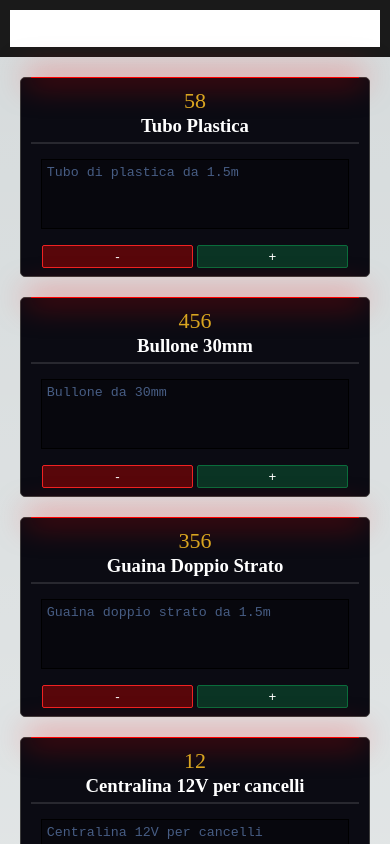
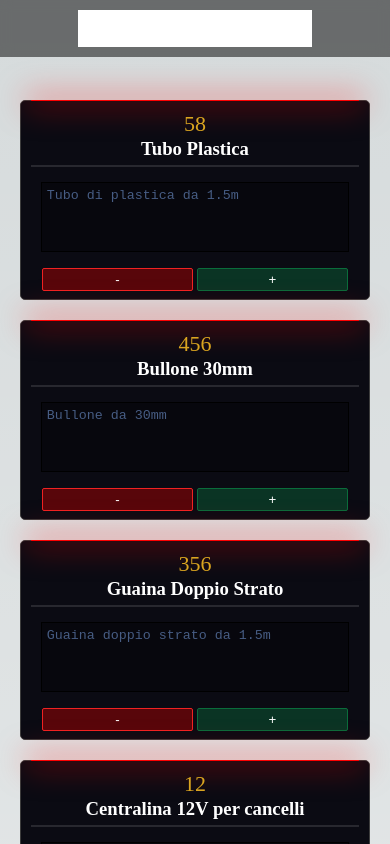
Before and after one commit to ValerioPinsone/inventario-webapp, a Next.js app: page / in a window 390 px wide. Shown: the top 844 px of the page. Built offline with nearby package versions, Linux system fonts and the light colour scheme.

Commit message:
css mobile search

```diff
--- a/src/styles/Home.module.css
+++ b/src/styles/Home.module.css
@@ -179,4 +179,26 @@
   .card{
     width: 100%;
   }
+
+  .searchArea{
+
+    width: 60%;
+    z-index: 1;
+  }
+
+  .searchArea:focus{
+    width: 80%;
+  }
+  .nav{
+    position: fixed;
+    background-color: rgba(0, 0, 0, 0.511);
+    width: 100%;
+    z-index: 1;
+    backdrop-filter: blur(6px);
+
+  }
+
+  .cardContainer{
+    padding-top: 90px;
+  }
 }
```
